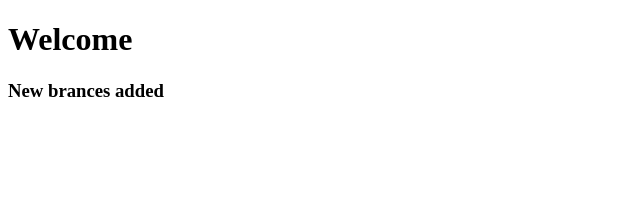
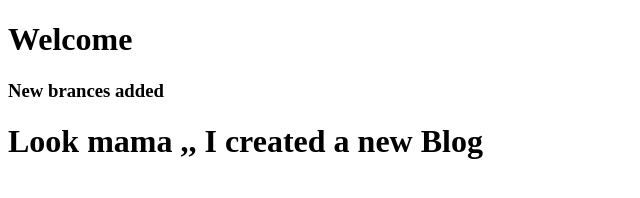
Before and after one commit to kamrul64577/first, a plain HTML site: page index.html in a window 1280 px wide. Shown: the whole page, without its empty margins (0-640 px from the left). Drawn offline with Linux system fonts and the light colour scheme.

Commit message:
blog added

```diff
--- a/index.html
+++ b/index.html
@@ -9,5 +9,7 @@
 <body>
     <h1>Welcome</h1>
     <h3>New brances added</h3>
+
+    <h1>Look mama ,, I created a new Blog</h1>
 </body>
 </html>
```
